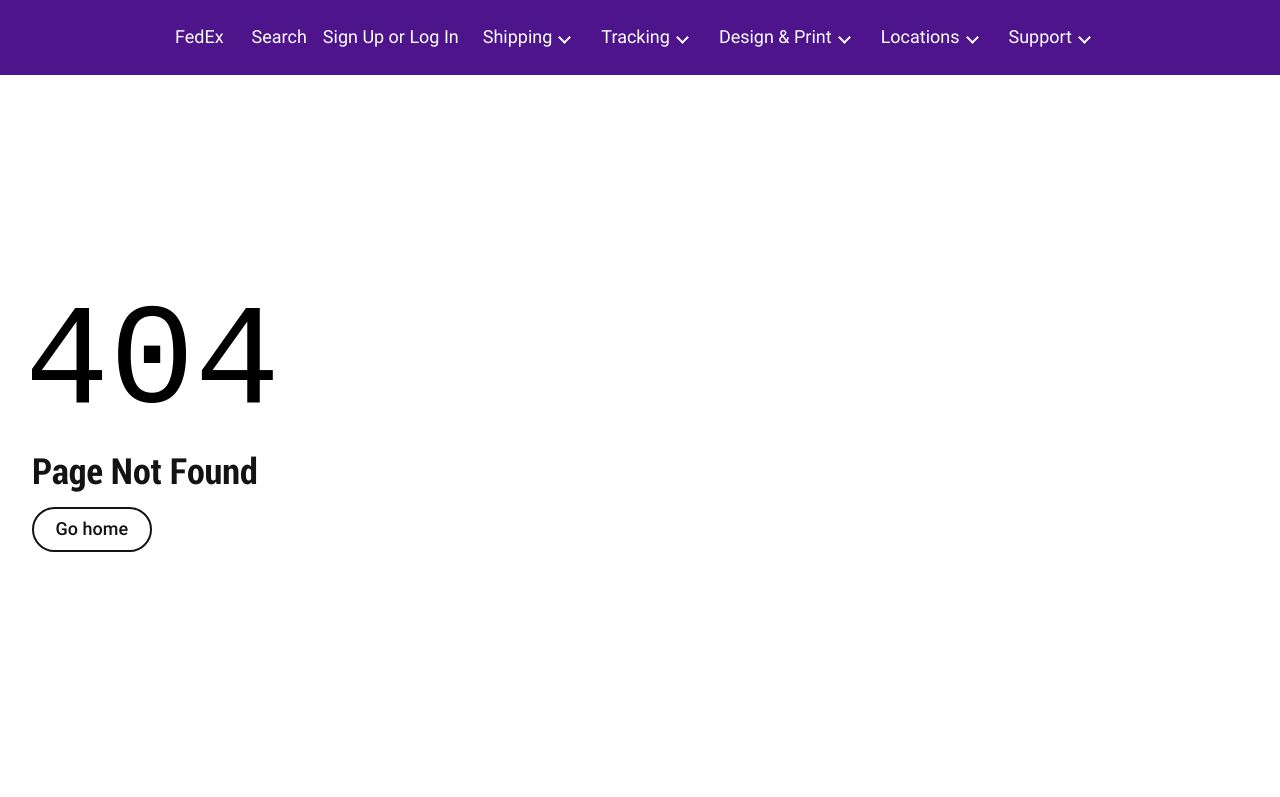
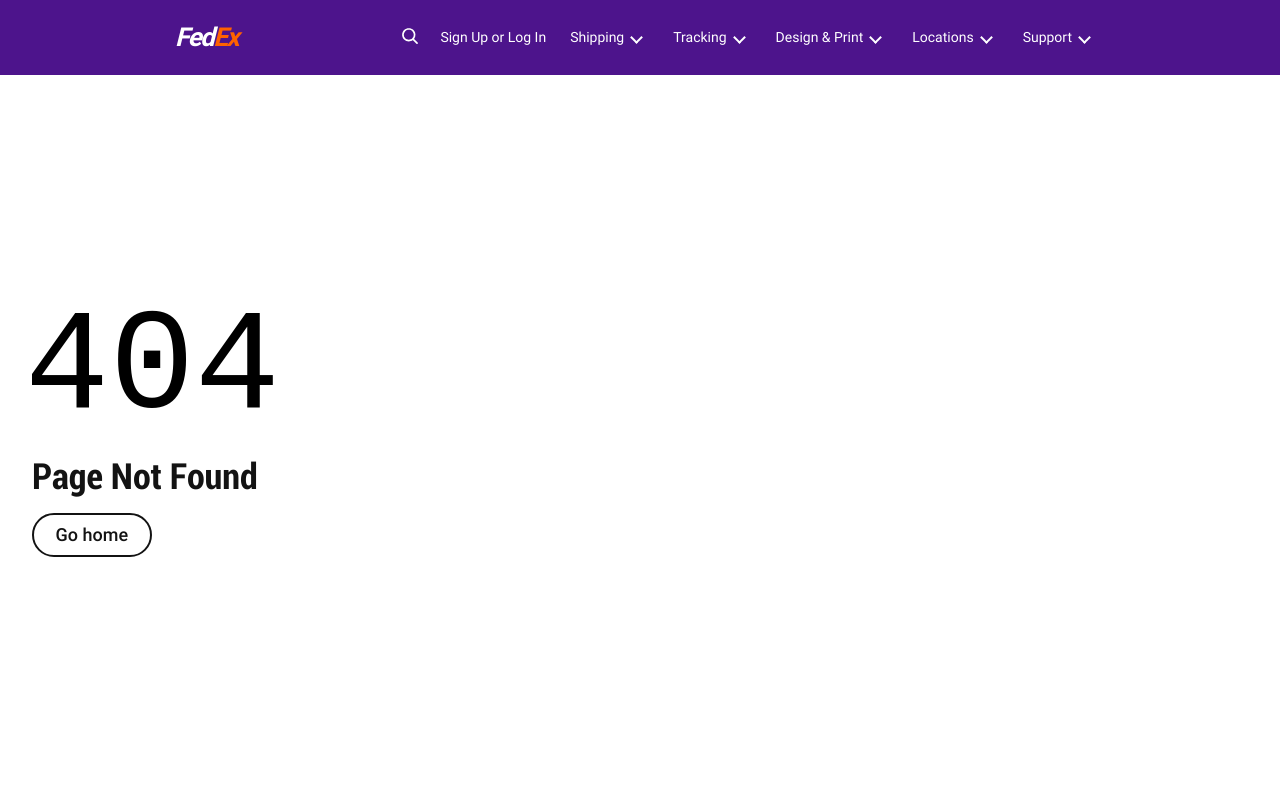
Before and after one commit to josea-deloitte/aemeds-fedex, a website: page 404.html in a window 1280 px wide. Shown: the top 797 px of the page. Drawn offline with Linux system fonts and the light colour scheme; files whose address does not match are found by name.

Commit message:
Update header components for improved responsiveness and accessibility: adjust breakpoints to 1024px, refine font sizes, and enhance utility link rendering.

```diff
--- a/blocks/header/header.css
+++ b/blocks/header/header.css
@@ -1,9 +1,6 @@
 header {
   --header-height-mobile: 60px;
   --header-height-desktop: 75px;
-  --fedex-purple: #4d148c;
-  --fedex-orange: #ff6200;
-  --fedex-link-blue: #007ab7;
 }
 
 header .header-wrapper {
@@ -25,9 +22,12 @@ header .nav {
   color: #fff;
 }
 
+/* fedex.com renders all header text at 14px; the shorthand `font: inherit`
+   would out-specify .nav-link/.nav-utility-link and leak the 18px body size in */
 header .nav a,
 header .nav button {
-  font: inherit;
+  font-family: inherit;
+  font-size: 14px;
 }
 
 header .nav-brand a {
@@ -43,6 +43,18 @@ header .nav-brand img {
   width: 88px;
   height: 25px;
   object-fit: contain;
+}
+
+/* text wordmark fallback when no logo image is authored */
+header .nav-brand-wordmark {
+  font-size: 26px;
+  font-style: italic;
+  font-weight: 800;
+  letter-spacing: -1.5px;
+}
+
+header .nav-brand-wordmark .nav-brand-ex {
+  color: var(--fedex-orange);
 }
 
 header .nav-utility {
@@ -63,6 +75,27 @@ header .nav-utility-link:hover,
 header .nav-utility-link:focus-visible {
   color: #fff;
   text-decoration: underline;
+}
+
+header .nav-utility-link .icon {
+  display: inline-flex;
+  vertical-align: middle;
+}
+
+header .nav-utility-link .icon img {
+  width: 20px;
+  height: 20px;
+  filter: brightness(0) invert(1);
+}
+
+/* search renders icon-only like fedex.com; label stays for screen readers */
+header .nav-utility-link.is-search .nav-utility-label {
+  position: absolute;
+  width: 1px;
+  height: 1px;
+  overflow: hidden;
+  clip-path: inset(50%);
+  white-space: nowrap;
 }
 
 header .nav-hamburger {
@@ -159,7 +192,7 @@ header .nav-link {
   align-items: center;
   margin: 0;
   border: 0;
-  padding: 20px 24px;
+  padding: 17px 26px;
   background: none;
   color: #333;
   font-size: 14px;
@@ -208,6 +241,7 @@ header .nav-submenu a:hover,
 header .nav-submenu a:focus-visible {
   background-color: #fafafa;
   color: #333;
+  font-weight: 500;
   text-decoration: none;
 }
 
@@ -217,7 +251,8 @@ header .nav-submenu a.nav-cta {
   color: var(--fedex-link-blue);
 }
 
-@media (width >= 900px) {
+/* fedex.com switches to the desktop nav at 1024px (measured max-width:1023px rules) */
+@media (width >= 1024px) {
   header .nav {
     grid-template-columns: auto 1fr auto;
     height: var(--header-height-desktop);
@@ -287,7 +322,7 @@ header .nav-submenu a.nav-cta {
   }
 
   header .nav-submenu a {
-    padding: 14px 16px;
+    padding: 19px 13px 18px;
   }
 
   header .nav-utility {
--- a/blocks/header/header.js
+++ b/blocks/header/header.js
@@ -1,7 +1,7 @@
 import { getMetadata } from '../../scripts/aem.js';
 import { loadFragment } from '../fragment/fragment.js';
 
-const DESKTOP_QUERY = window.matchMedia('(min-width: 900px)');
+const DESKTOP_QUERY = window.matchMedia('(min-width: 1024px)');
 
 function closeDropdowns(nav, except = null) {
   nav.querySelectorAll('.nav-trigger[aria-expanded="true"]').forEach((trigger) => {
@@ -27,6 +27,23 @@ function buildBrand(section) {
   if (!brandLink.getAttribute('href')) brandLink.setAttribute('href', '/');
   brandLink.className = '';
   brandLink.setAttribute('aria-label', 'FedEx home');
+  if (!brandLink.querySelector('img')) {
+    const label = brandLink.textContent.trim() || 'FedEx';
+    const wordmark = document.createElement('span');
+    wordmark.className = 'nav-brand-wordmark';
+    const parts = label.match(/^(fed)(ex)$/i);
+    if (parts) {
+      const [, fed, ex] = parts;
+      wordmark.textContent = fed;
+      const exSpan = document.createElement('span');
+      exSpan.className = 'nav-brand-ex';
+      exSpan.textContent = ex;
+      wordmark.append(exSpan);
+    } else {
+      wordmark.textContent = label;
+    }
+    brandLink.replaceChildren(wordmark);
+  }
   container.append(brandLink);
   return container;
 }
@@ -119,6 +136,14 @@ function buildUtility(section) {
     const text = link.textContent.trim();
     if (/search/i.test(text)) link.classList.add('is-search');
     if (/sign\s?(in|up)|log\s?in/i.test(text)) link.classList.add('is-auth');
+    // authors place the icon as a sibling of the link; move it inside so it renders
+    const icon = link.querySelector('.icon') || link.parentElement?.querySelector(':scope > .icon');
+    if (icon) {
+      const label = document.createElement('span');
+      label.className = 'nav-utility-label';
+      label.textContent = text;
+      link.replaceChildren(icon, label);
+    }
     utility.append(link);
   });
 
--- a/styles/styles.css
+++ b/styles/styles.css
@@ -22,8 +22,9 @@
   /* fedex brand colors */
   --fedex-purple: #4d148c;
   --fedex-purple-dark: #306;
-  --fedex-orange: #f60;
+  --fedex-orange: #ff6200;
   --fedex-orange-dark: #e05504;
+  --fedex-link-blue: #007ab7;
 
   /* fonts */
   --body-font-family: roboto, roboto-fallback, sans-serif;
@@ -42,8 +43,8 @@
   --heading-font-size-s: 24px;
   --heading-font-size-xs: 22px;
 
-  /* nav height */
-  --nav-height: 64px;
+  /* nav height (matches header bar: 60px mobile, 75px desktop) */
+  --nav-height: 60px;
 
   /* layout */
   --section-max-width: 970px;
@@ -76,6 +77,12 @@
     --heading-font-size-m: 22px;
     --heading-font-size-s: 20px;
     --heading-font-size-xs: 18px;
+  }
+}
+
+@media (width >= 1024px) {
+  :root {
+    --nav-height: 75px;
   }
 }
 
```
Also changed, not shown: author-guide.md (+2 -2 lines), docs/header-migration-report.md (+24 -0 lines), drafts/header-test.html (+1 -1 lines), blocks/header/README.md.
